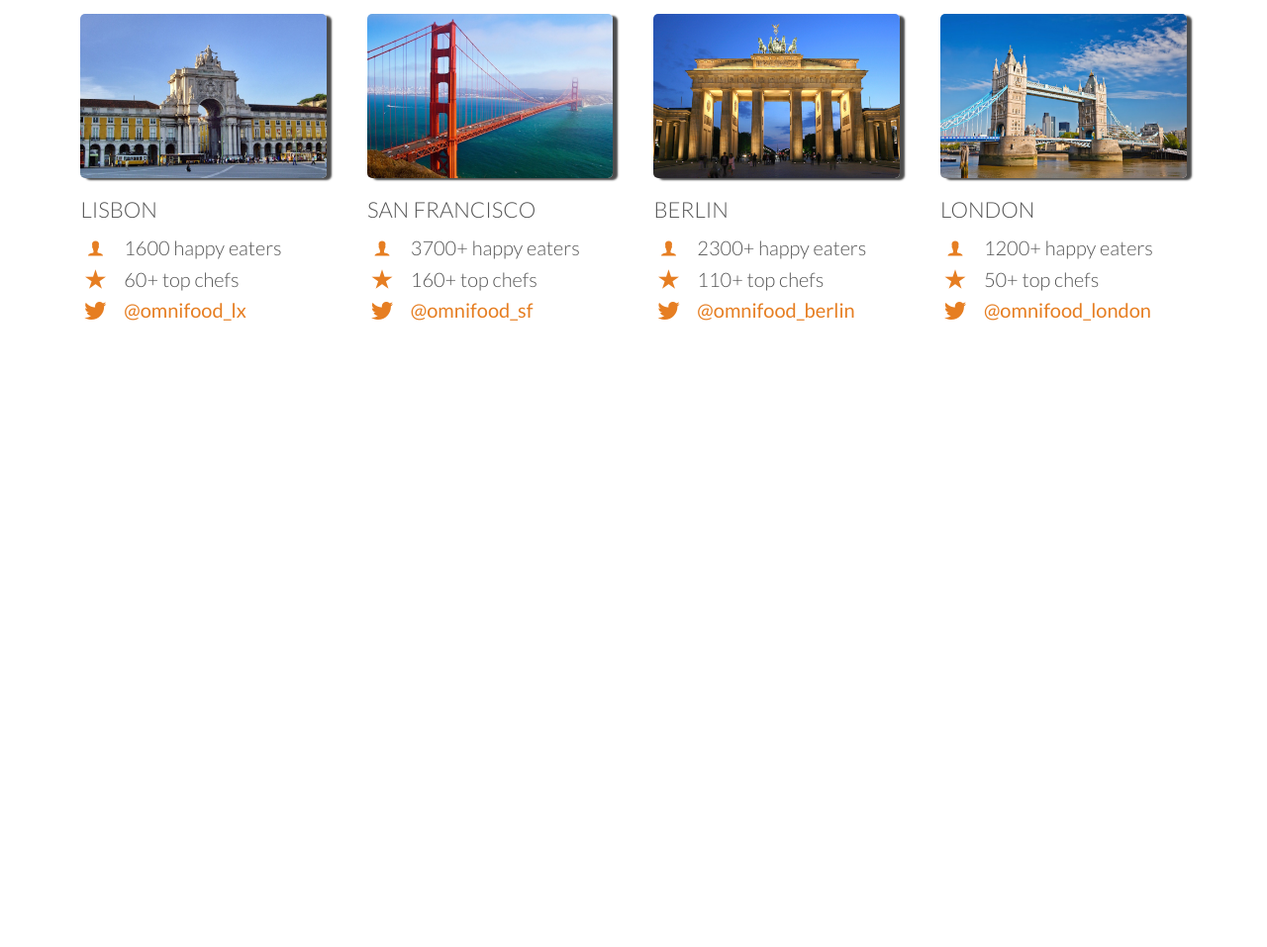
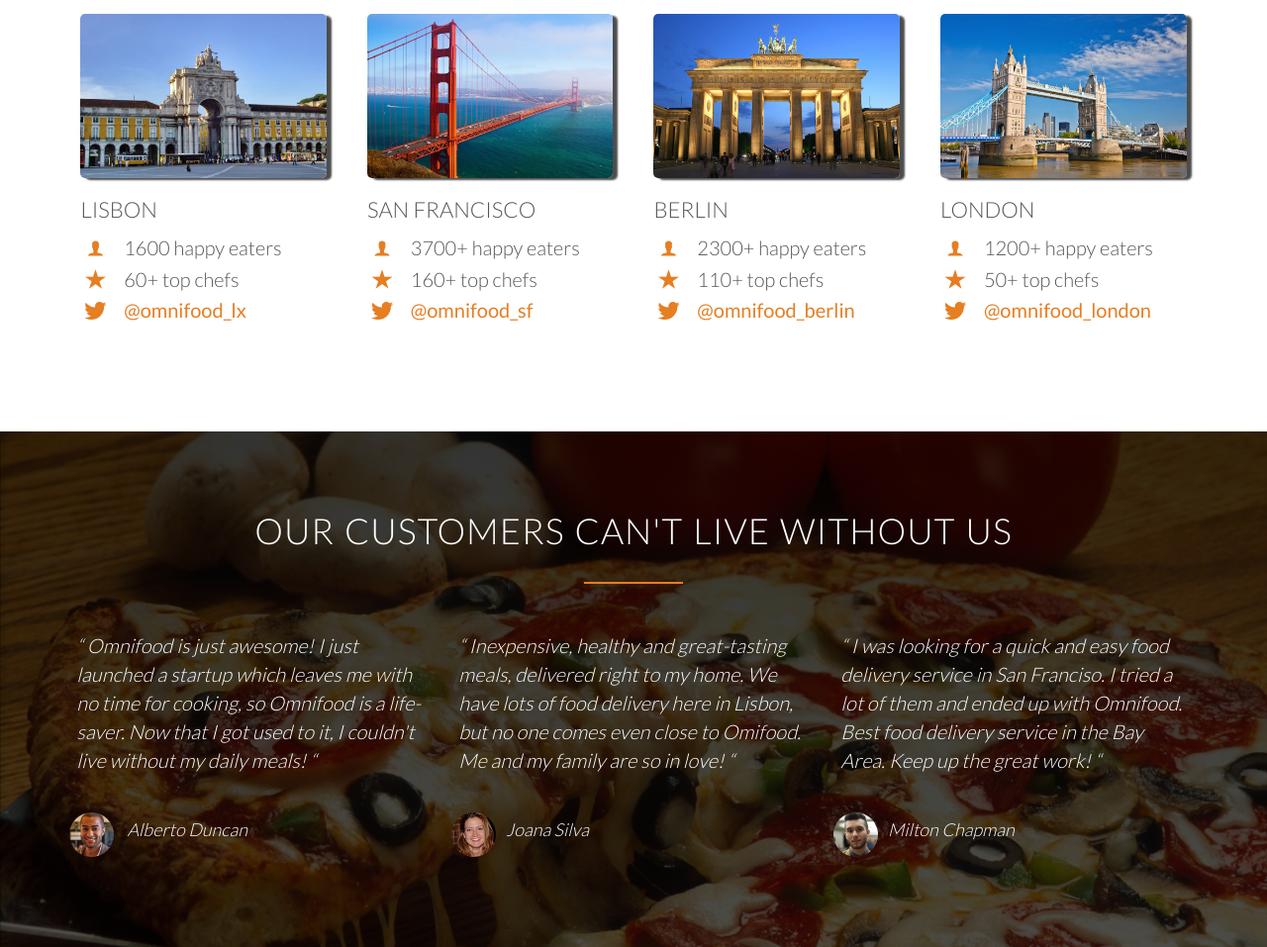
Before and after one commit to Daniel-Wh/MockFoodDelivery, a plain HTML site: page index.html in a window 1280 px wide. Shown: the part 2971-3928 px from the top of the page at 99% size. Before the commit the page ends 3407 px from the top, so only its background shows below. Drawn offline with Linux system fonts and the light colour scheme; files whose address does not match are found by name.

Commit message:
added testimonials and styling

```diff
--- a/index.html
+++ b/index.html
@@ -262,5 +262,46 @@
         </div>
       </div>
     </section>
+
+    <section class="section-testimonials">
+      <div class="row">
+        <h2>Our customers can't live without us</h2>
+        <div class="row">
+          <div class="col span-1-of-3">
+            <blockquote>
+              Omnifood is just awesome! I just launched a startup which leaves
+              me with no time for cooking, so Omnifood is a life-saver. Now that
+              I got used to it, I couldn't live without my daily meals!
+            </blockquote>
+            <cite
+              ><img src="resources/img/customer-1.jpg" alt="Alberto Duncan" />
+              Alberto Duncan</cite
+            >
+          </div>
+          <div class="col span-1-of-3">
+            <blockquote>
+              Inexpensive, healthy and great-tasting meals, delivered right to
+              my home. We have lots of food delivery here in Lisbon, but no one
+              comes even close to Omifood. Me and my family are so in love!
+            </blockquote>
+            <cite
+              ><img src="resources/img/customer-2.jpg" alt="Joana Silva" />Joana
+              Silva</cite
+            >
+          </div>
+          <div class="col span-1-of-3">
+            <blockquote>
+              I was looking for a quick and easy food delivery service in San
+              Franciso. I tried a lot of them and ended up with Omnifood. Best
+              food delivery service in the Bay Area. Keep up the great work!
+            </blockquote>
+            <cite
+              ><img src="resources/img/customer-3.jpg" alt="" />Milton
+              Chapman</cite
+            >
+          </div>
+        </div>
+      </div>
+    </section>
   </body>
 </html>
--- a/resources/css/style.css
+++ b/resources/css/style.css
@@ -308,3 +308,39 @@ header {
   padding-bottom: 5px;
   border-bottom: 2px solid #e67e22;
 }
+
+/* -------------------------------- */
+/* Testimonials */
+
+.section-testimonials {
+  background-image: linear-gradient(rgba(0, 0, 0, 0.8), rgba(0, 0, 0, 0.7)),
+    url(img/back-customers.jpg);
+  background-size: cover;
+  color: #fff;
+  background-attachment: fixed;
+}
+
+blockquote {
+  padding: 2%;
+  font-style: italic;
+  line-height: 145%;
+}
+blockquote:before {
+  content: "\201c";
+}
+blockquote:after {
+  content: "\201c";
+}
+cite {
+  display: block;
+  font-size: 90%;
+  margin-top: 25px;
+}
+
+cite img {
+  height: 45px;
+  border-radius: 50%;
+  margin-right: 10px;
+  margin-top: 5px;
+  vertical-align: middle;
+}
```
Also changed, not shown: resources/css/img/back-customers.jpg (added), resources/img/customer-1.jpg (added), resources/img/customer-2.jpg (added), resources/img/customer-3.jpg (added).
